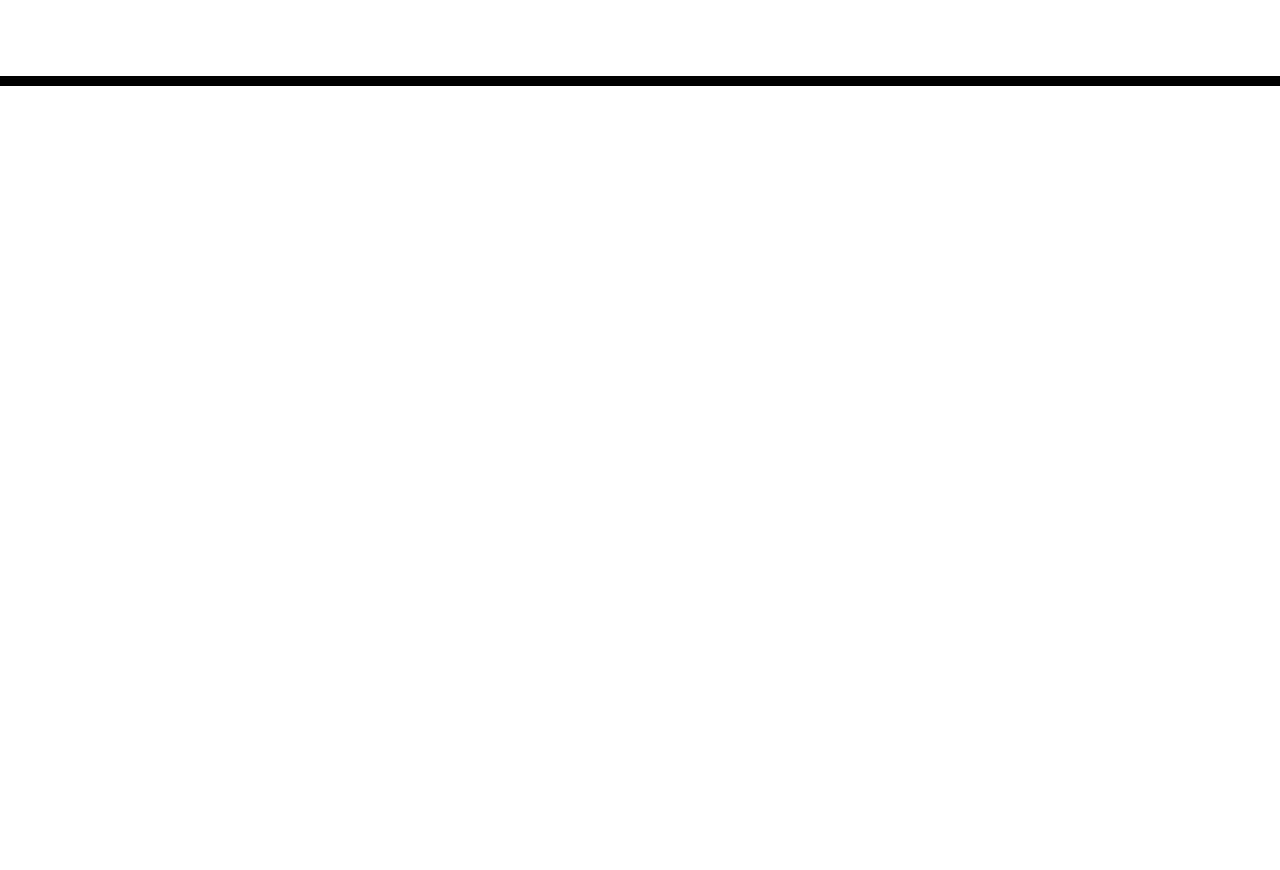
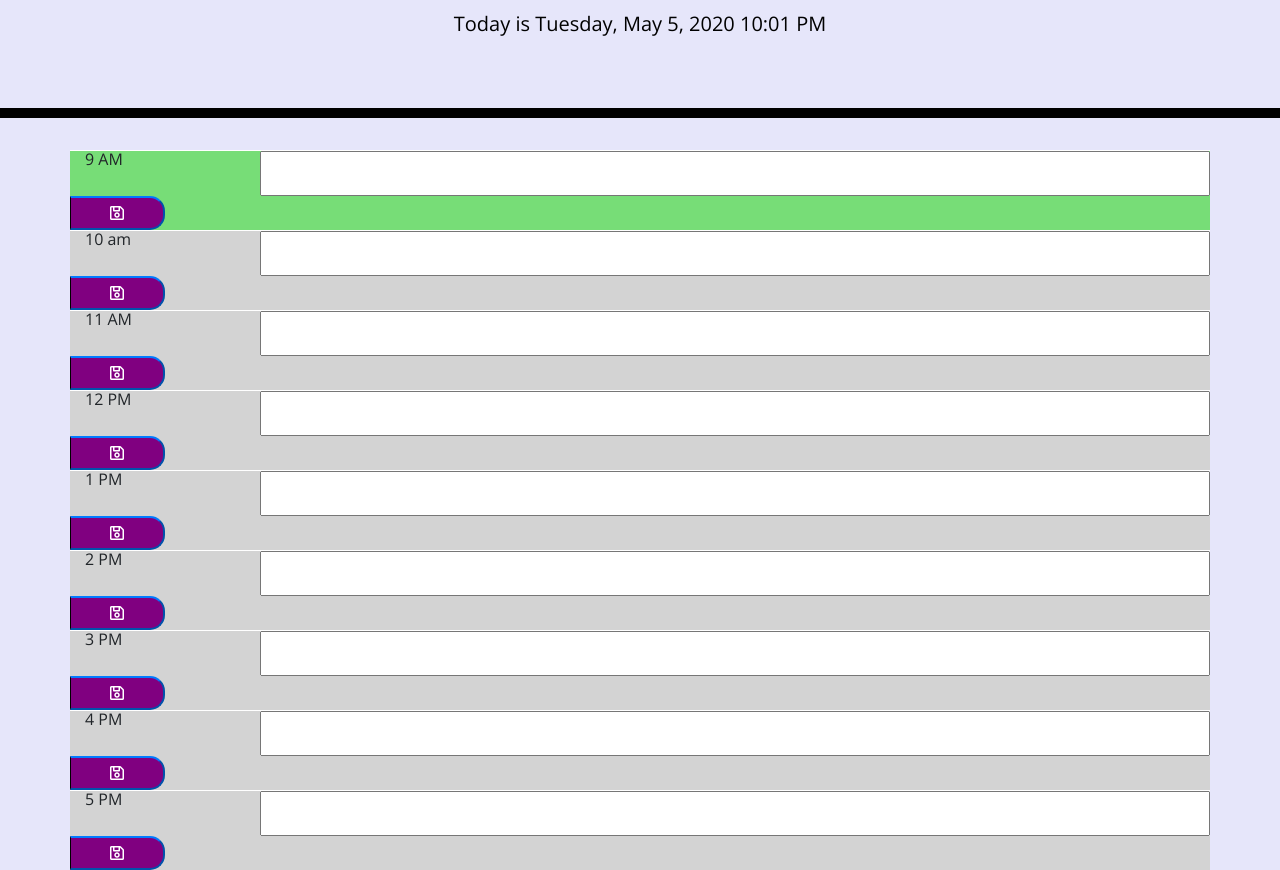
Before and after one commit to asweet27/DailyPlanner, a plain HTML site: page index.html in a window 1280 px wide. Shown: the part 182-1052 px from the top of the page. Before the commit the page ends 800 px from the top, so only its background shows below. Drawn offline with nearby package versions, Linux system fonts and the light colour scheme.

Commit message:
fixed local storage and time tracker

```diff
--- a/index.html
+++ b/index.html
@@ -26,13 +26,64 @@
     <header class="jumbotron">
       <h1 class="display-3">Work Day Scheduler</h1>
       <p class="lead">A simple calendar app for scheduling your work day</p>
-      <p id="currentDay" class="lead"></p>
+      <h2 id="currentDay" class="lead"></h2>
     </header>
     <div class="container">
       <!-- Timeblocks go here -->
-    </div>
+
+     <div class="workday times">
+        <div class="row" id="9am">
+          <p id="time" class="text-body col-2">9 AM </p>
+          <input type="text" id="nine" class="col-10">
+          <button class="rowBtn btn-primary col-1 far fa-save saveIcon" id="saveEvent"></button>
+        </div>
+        <div class="workday times">
+          <div class="row" id="10am">
+            <p id="time" class="text-body col-2">10 am </p>
+            <input type="text" id="ten" class="col-10">
+            <button class="rowBtn btn-primary col-1 far fa-save saveIcon" id="saveEvent"></button>
+          </div>
+          <div class="workday times">
+            <div class="row" id="11am">
+              <p id="time" class="text-body col-2">11 AM </p>
+              <input type="text" id="eleven" class="col-10">
+              <button class="rowBtn btn-primary col-1 far fa-save saveIcon" id="saveEvent"></button>
+            </div>
+            <div class="row" id="12pm">
+              <p id="time" class="text-body col-2">12 PM </p>
+              <input type="text" id="twelve" class="col-10">
+              <button class="rowBtn btn-primary col-1 far fa-save saveIcon" id="saveEvent"></button>
+            </div>
+            <div class="row" id="1pm">
+              <p id="time" class="text-body col-2">1 PM </p>
+              <input type="text" id="one" class="col-10">
+              <button class="rowBtn btn-primary col-1 far fa-save saveIcon" id="saveEvent"></button>
+            </div>
+            <div class="row" id="2pm">
+              <p id="time" class="text-body col-2">2 PM </p>
+              <input type="text" id="two" class="col-10">
+              <button class="rowBtn btn-primary col-1 far fa-save saveIcon" id="saveEvent"></button>
+            </div>
+            <div class="row" id="3pm">
+              <p id="time" class="text-body col-2">3 PM </p>
+              <input type="text" id="three" class="col-10">
+              <button class="rowBtn btn-primary col-1 far fa-save saveIcon" id="saveEvent"></button>
+            </div>
+            <div class="row" id="4pm">
+              <p id="time" class="text-body col-2">4 PM </p>
+              <input type="text" id="four" class="col-10">
+              <button class="rowBtn btn-primary col-1 far fa-save saveIcon" id="saveEvent"></button>
+            </div>
+            <div class="row" id="5pm">
+              <p id="time" class="text-body col-2">5 PM </p>
+              <input type="text" id="five" class="col-10">
+              <button class="rowBtn btn-primary col-1 far fa-save saveIcon" id="saveEvent"></button>
+            </div>
+     </div>
+
 
     <script src="https://code.jquery.com/jquery-3.4.1.min.js"></script>
     <script src="https://cdnjs.cloudflare.com/ajax/libs/moment.js/2.24.0/moment.min.js"></script>
+    <script src="script.js"></script>
   </body>
 </html>
--- a/script.js
+++ b/script.js
@@ -1,63 +1,64 @@
-// scheduled events
-
-rows : {},
-
-
-// classname
-
-className:'jq-schedule',
-
-// schedule start time(HH:ii)
-
-startTime:"07:00",
-
-// schedule end time(HH:ii)
-
-endTime:"21:00",
+var timeSlots = ["9am", "10am", "11am", "12pm", "1pm", "2pm", "3pm", "4pm", "5pm"]
+var militaryTime= ["9", "10", "11", "12", "13", "14", "15", "16", "17"]
 
 
 
-// width(px)
-
-widthTimeX: 25,
-
-// cell timestamp example 10 minutes
-
-widthTime: 60 * 10,
-
-// height(px)
-
-timeLineY: 60,
-
-// options for time slots
-
-timeLineBorder:1,
-
-timeBorder:1,  // border width
-
-timeLinePaddingTop:0,
-
-timeLinePaddingBottom:0,
-// time border width
+$(document).ready(function() {
+    function currentTime() {
+        var todaysDate = moment().format("LLLL");
+        console.log(todaysDate);
+        $("#currentDay").append("Today is  " + todaysDate);
+      }
+      currentTime();
+      console.log(currentTime);
 
 
-// data width
+      $('button').on("click", function saveIt() {
+        var userInput = $(this).parent().attr("id");
+        var textContent = $(this).siblings('input').val();
 
-dataWidth:160,
+        localStorage.setItem(userInput, textContent);
+        //console.log(userInput, textContent);
 
+        });
 
-vertical<a href="https://www.jqueryscript.net/tags.php?/Scroll/">Scroll</a>bar: 0,
+        updateTime()
 
-// width to move all schedules to the right of the clicked time cell
-
-bundleMoveWidth: 1,
+        function updateTime() {
+            var timeNow = moment().format('H');
+            for(var i = 0; i < timeSlots.length; i++) {
+                console.log('time now: ', timeNow)
+                console.log('timeSlots: ', timeSlots[i])
+              if (militaryTime[i] > timeNow) {
+                $("#" + timeSlots[i]).attr("style", "background-color: #77dd77");
+              } else if (militaryTime[i] < timeNow) {
+                $("#" + timeSlots[i]).attr("style", "background-color: #d3d3d3");
+              } else if (militaryTime[i] == timeNow) {
+                $("#" + timeSlots[i]).attr("style", "background-color: #ff6961");
+                //console.log(("#" + timeSlots[i]).attr("style", "background-color: #fc665e"))
+              }
+            }
+          };
 
 
 
-// draggable?
+        $("#nine").val(localStorage.getItem("9am"))
+          console.log(nine)
+        $("#ten").val(localStorage.getItem("10am"))
+          console.log(ten)
+        $("#eleven").val(localStorage.getItem("11am"))
+          console.log(eleven)
+        $("#twelve").val(localStorage.getItem("12pm"))
+          console.log(twelve)
+        $("#one").val(localStorage.getItem("1pm"))
+          console.log(one)
+        $("#two").val(localStorage.getItem("2pm"))
+          console.log(two)
+        $("#three").val(localStorage.getItem("3pm"))
+          console.log(three)
+        $("#four").val(localStorage.getItem("4pm"))
+          console.log(four)
+        $("#five").val(localStorage.getItem("5pm"))
+          console.log(five)
 
-draggable:true,
-
-// resizable?
-
-resizable:true
+    });
--- a/style.css
+++ b/style.css
@@ -2,6 +2,7 @@ body {
   font-family: 'Open Sans', sans-serif;
   font-size: 16px;
   line-height: 1;
+  background-color: lavender;
 }
 
 textarea{
@@ -10,7 +11,7 @@ textarea{
   resize: none;
   color: #000000;
   border-left: 1px solid black;
-  padding: 10px;
+  padding: 5px;
 }
 
 .jumbotron {
@@ -57,12 +58,13 @@ textarea{
   color: white;
 }
 
-.saveBtn {
+#saveEvent {
   border-left: 1px solid black;
   border-top-right-radius: 15px;
   border-bottom-right-radius: 15px;
-  background-color: #06AED5;
+  background-color: purple;
   color: white;
+  float: left;
 }
 
 .saveBtn i:hover {
```
